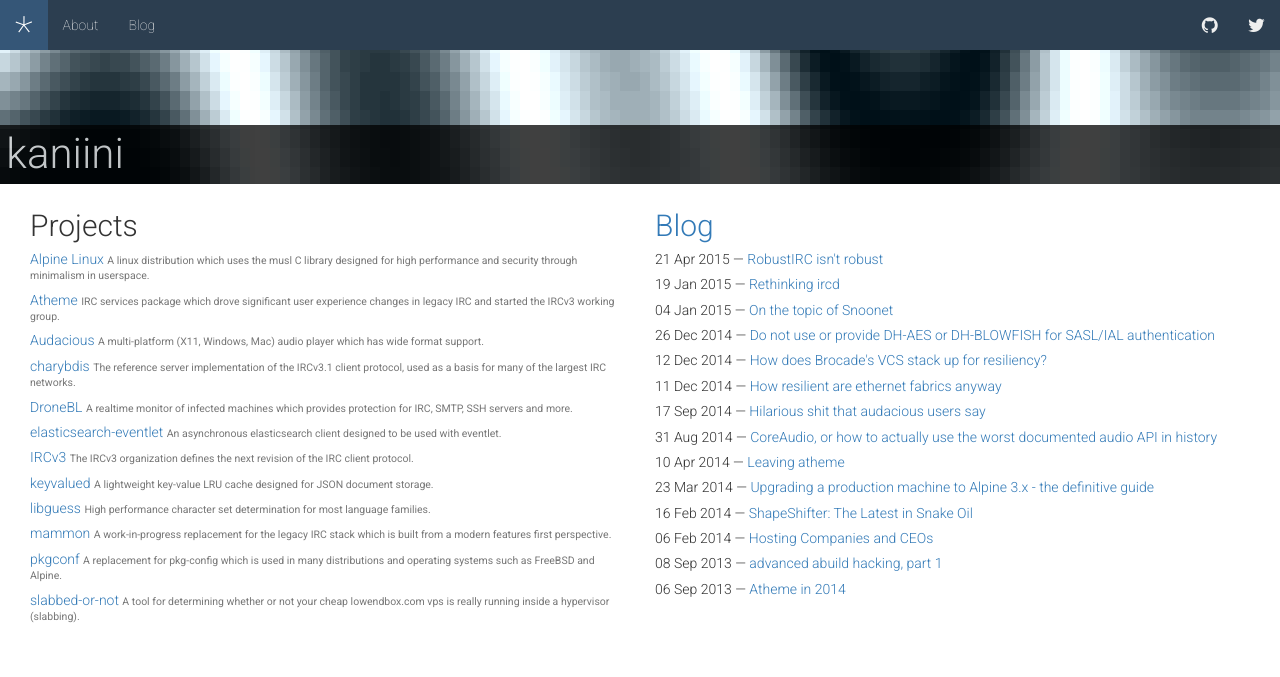
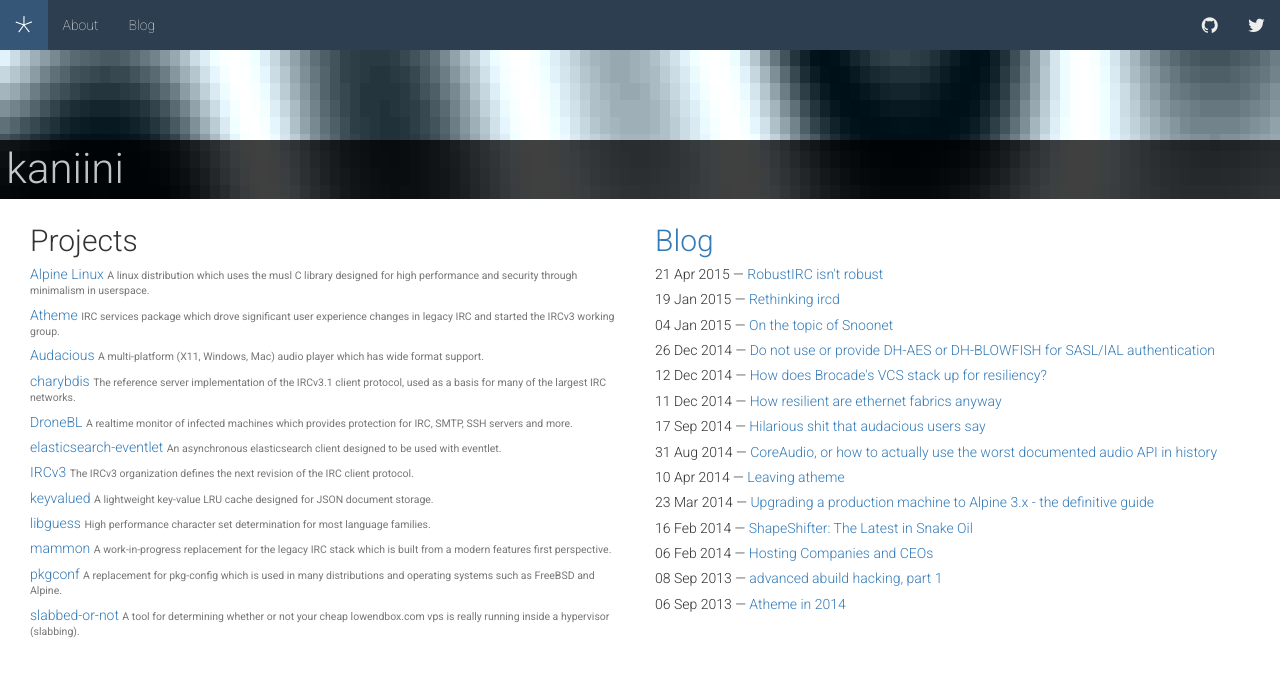
Before and after one commit to kaniini/kaniini.github.io, a Jekyll site: the page built from index.html, in a window 1280 px wide. Shown: the top 677 px of the page. Built offline with Jekyll 4.4.1, drawn with Linux system fonts in a browser that asks for light colours; nearby versions of some CDN libraries; Markdown is read by kramdown in place of the engine named in the settings.

Commit message:
theme: some fixes

```diff
--- a/css/theme.css
+++ b/css/theme.css
@@ -69,5 +69,5 @@
 }
 
 .container-heading {
-  margin-top: -55px !important;
+  margin-top: -40px !important;
 }
--- a/js/plasma.js
+++ b/js/plasma.js
@@ -4,7 +4,7 @@
   var steps = 0;
 
   /* precalc all the things! */
-  var pwidth = 128, pheight = 8;
+  var pwidth = 128, pheight = 9;
   var vpx = canvas.width/pwidth, vpy = canvas.height/pheight;
   var last_fps = 0;
 
```
